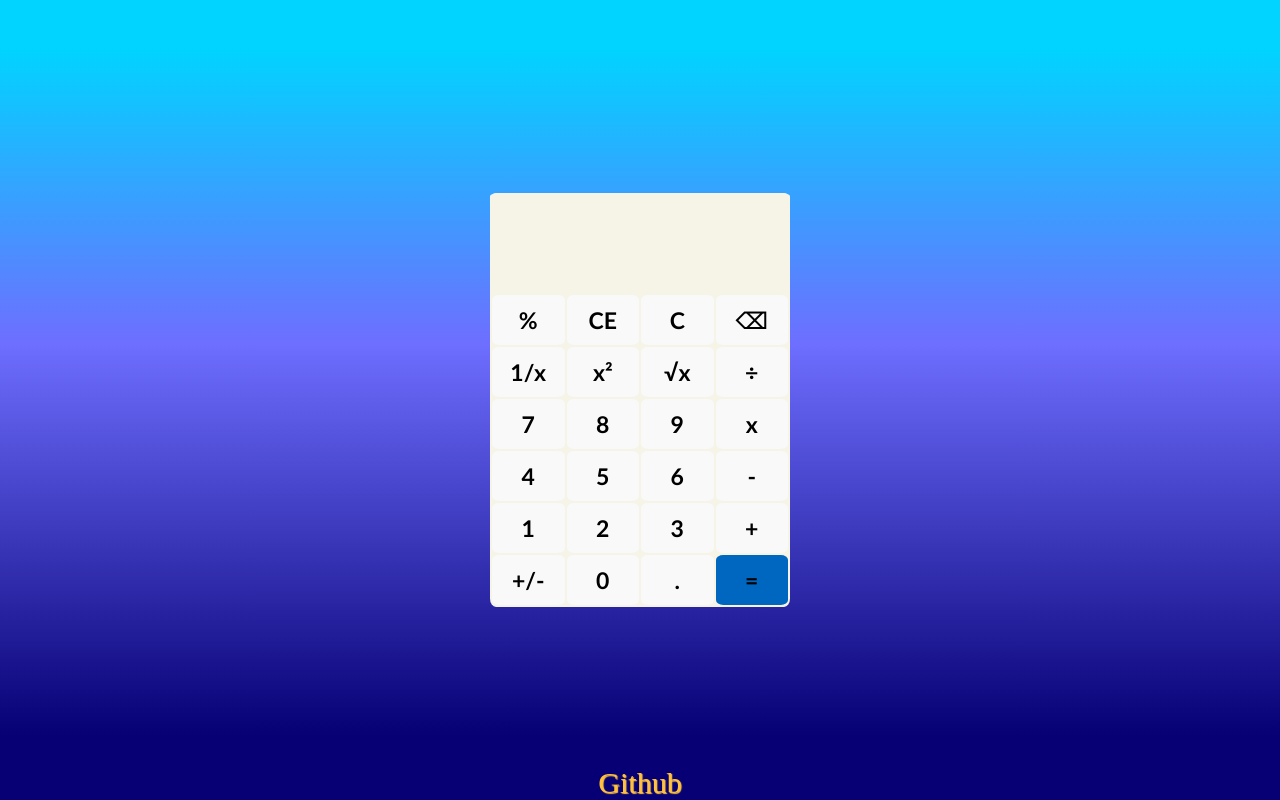
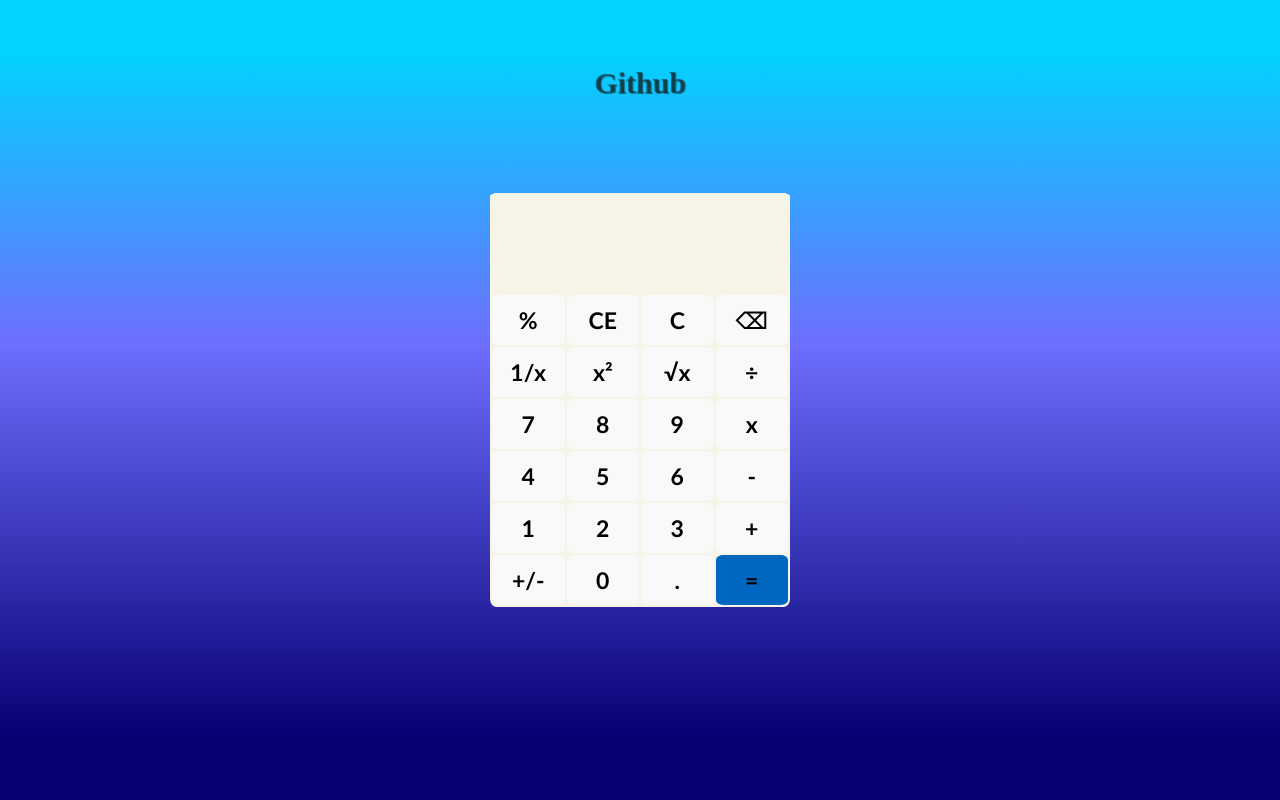
Before and after one commit to GabrielLimaTG/Calculator, a plain HTML site: page index.html in a window 1280 px wide. Drawn offline with Linux system fonts and the light colour scheme; a web font is replaced by a local one.

Commit message:
Update style.css

```diff
--- a/style.css
+++ b/style.css
@@ -49,20 +49,20 @@ td{
 a{
 	text-decoration: none;
 	margin: 0 auto;
-	color: rgb(255, 194, 63);
-	font-weight: 400;
+	color: rgba(20, 18, 18, 0.507);
+	font-weight: 600;
 	text-shadow: 1px 1px 1px;
 }
 
 
 footer{
 	width: 100%;
-	height: 80px;
+	height: 100px;
 	display: flex;
 	align-items: end;
 	font-size: 30px;
 	position: absolute;
-	bottom: 0;
+	top: 0;
 
 
 }
```
